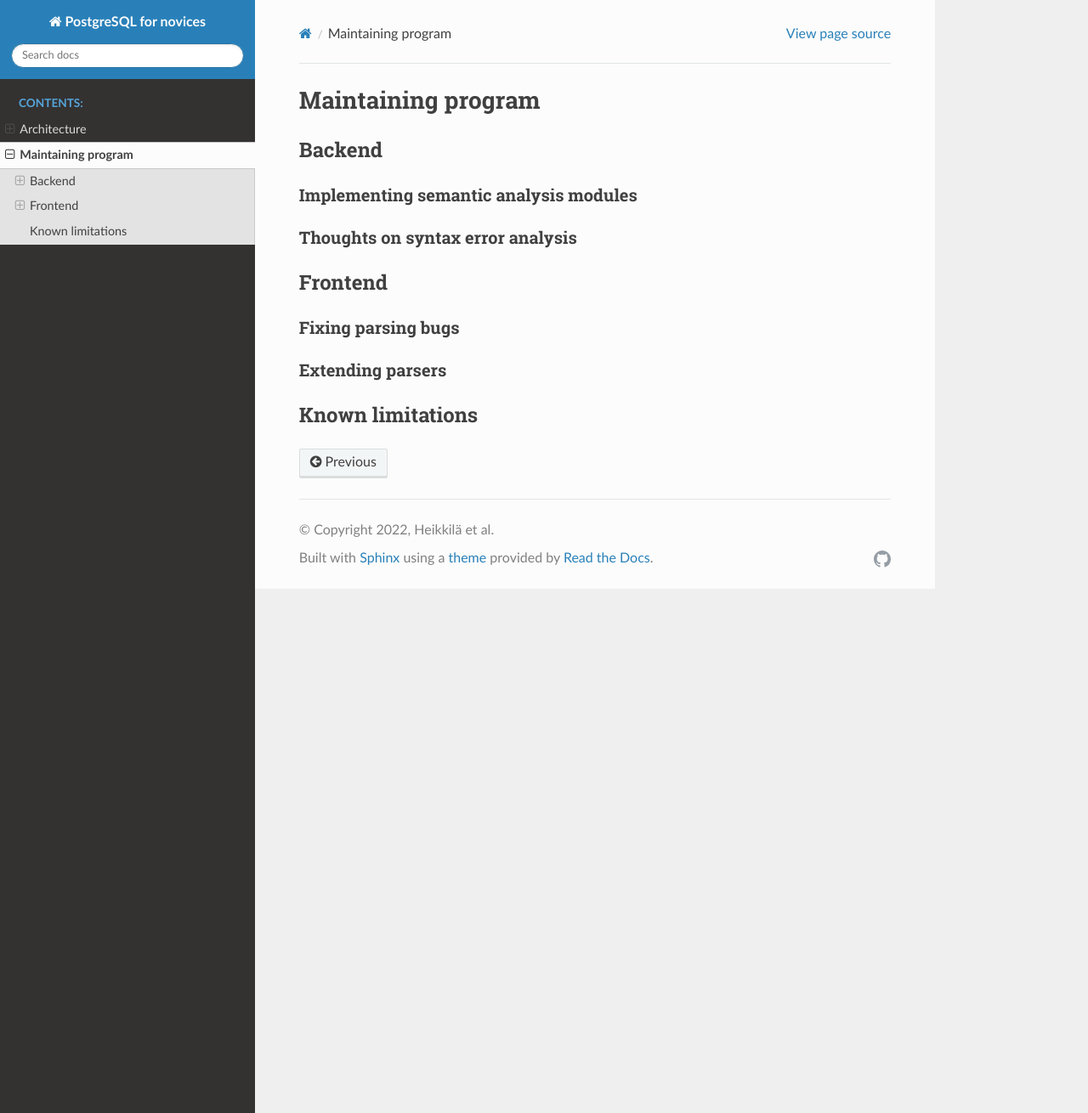
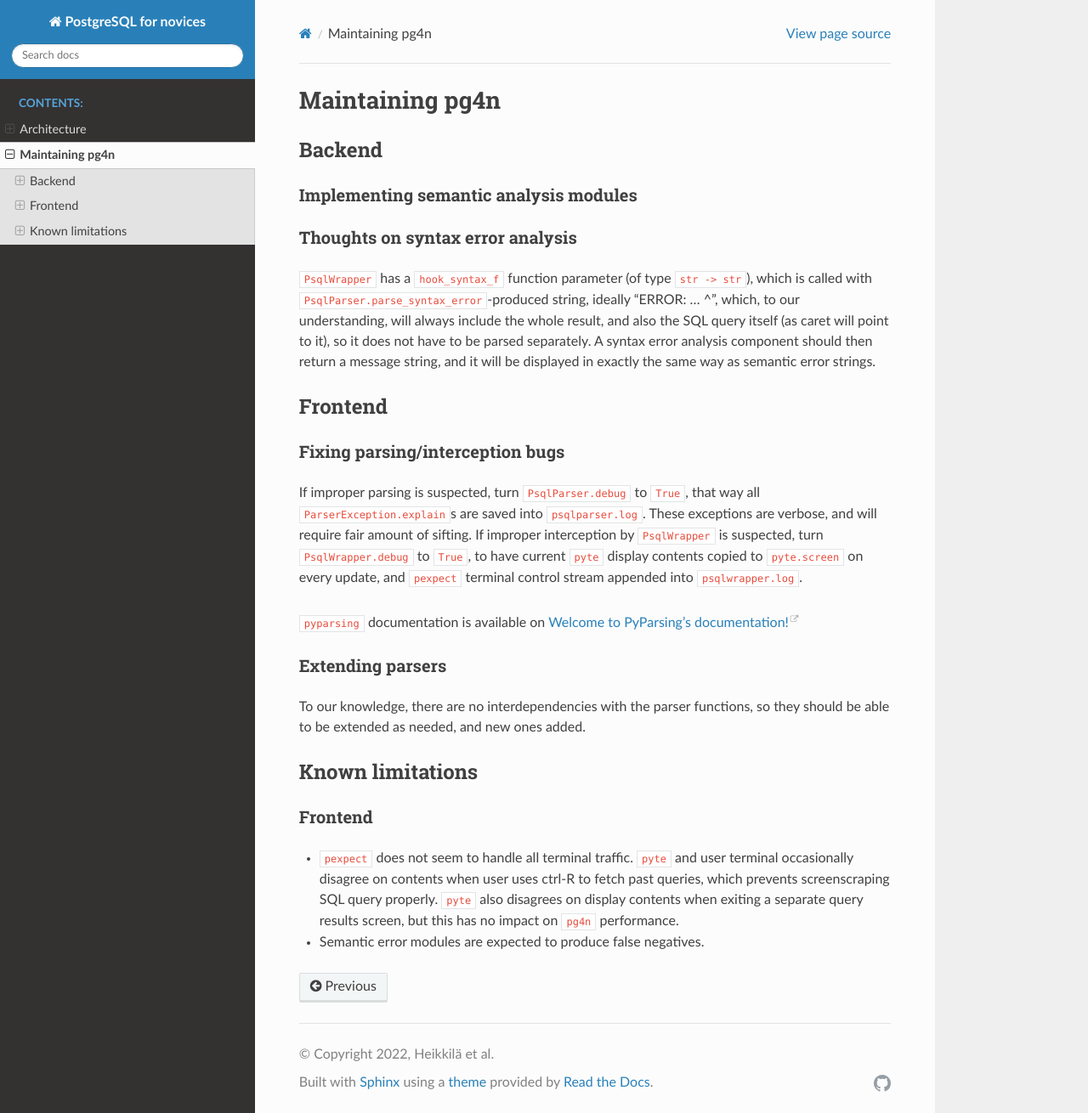
Before and after one commit to tatuhtuni/proj-kurssi, a Sphinx documentation site: the page built from docs/maintenance-plan.md, in a window 1280 px wide and 1310 px high. Shown: the whole window at 85% size. Built offline with Sphinx 7.4.7 and the Read the Docs theme 2.0.0, drawn with Linux system fonts in a browser that asks for light colours; pages that are not in the unit, such as notebooks, are missing from menus.

Commit message:
Additions to maintenance plan.

```diff
--- a/docs/maintenance-plan.md
+++ b/docs/maintenance-plan.md
@@ -1,4 +1,4 @@
-# Maintaining program
+# Maintaining pg4n
 
 ## Backend
 
@@ -6,10 +6,24 @@
 
 ### Thoughts on syntax error analysis
 
+`PsqlWrapper` has a `hook_syntax_f` function parameter (of type `str -> str`), which is called with `PsqlParser.parse_syntax_error`-produced string, ideally "ERROR: ... ^", which, to our understanding, will always include the whole result, and also the SQL query itself (as caret will point to it), so it does not have to be parsed separately. A syntax error analysis component should then return a message string, and it will be displayed in exactly the same way as semantic error strings.
+
 ## Frontend
 
-### Fixing parsing bugs
+### Fixing parsing/interception bugs
+
+If improper parsing is suspected, turn `PsqlParser.debug` to `True`, that way all `ParserException.explain`s are saved into `psqlparser.log`. These exceptions are verbose, and will require fair amount of sifting. If improper interception by `PsqlWrapper` is suspected, turn `PsqlWrapper.debug` to `True`, to have current `pyte` display contents copied to `pyte.screen` on every update, and `pexpect` terminal control stream appended into `psqlwrapper.log`.
+
+`pyparsing` documentation is available on [Welcome to PyParsing’s documentation!](https://pyparsing-docs.readthedocs.io/en/latest/)
 
 ### Extending parsers
 
+To our knowledge, there are no interdependencies with the parser functions, so they should be able to be extended as needed, and new ones added.
+
 ## Known limitations
+
+### Frontend
+
+- `pexpect` does not seem to handle all terminal traffic. `pyte` and user terminal occasionally disagree on contents when user uses ctrl-R to fetch past queries, which prevents screenscraping SQL query properly. `pyte` also disagrees on display contents when exiting a separate query results screen, but this has no impact on `pg4n` performance.
+
+- Semantic error modules are expected to produce false negatives.
```
